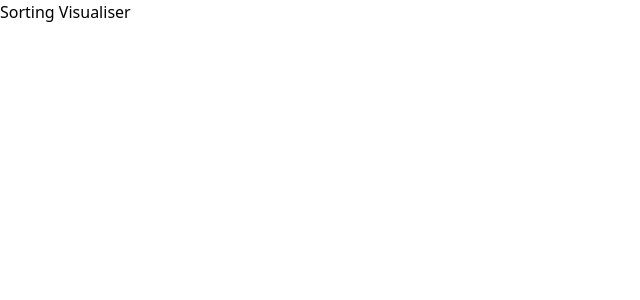
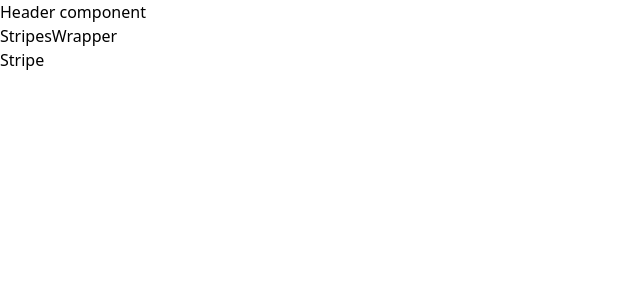
Before and after one commit to AmroAly/Sorting-Visualiser, a React (Create React App) app: page / in a window 1280 px wide. Shown: the top 300 px of the page, without its empty margins (0-640 px from the left). Built offline with nearby package versions, Linux system fonts and the light colour scheme.

Commit message:
Created project file structure

```diff
--- a/src/App.js
+++ b/src/App.js
@@ -1,7 +1,11 @@
+import Header from "./components/Header";
+import StripesWrapper from "./components/StripesWrapper";
+
 function App() {
   return (
     <div className="App">
-      <h1>Sorting Visualiser</h1>
+      <Header />
+      <StripesWrapper />
     </div>
   );
 }
--- /dev/null
+++ b/src/components/Header.js
@@ -0,0 +1,3 @@
+const Header = () => <header>Header component</header>;
+
+export default Header;
--- /dev/null
+++ b/src/components/Stripe.js
@@ -0,0 +1,3 @@
+const Stripe = () => <div>Stripe</div>;
+
+export default Stripe;
--- /dev/null
+++ b/src/components/StripesWrapper.js
@@ -0,0 +1,10 @@
+import Stripe from "./Stripe";
+
+const StripesWrapper = () => (
+  <div>
+    <h1>StripesWrapper</h1>
+    <Stripe />
+  </div>
+);
+
+export default StripesWrapper;
```
Also changed, not shown: src/utilities/algorithms.js (added).
